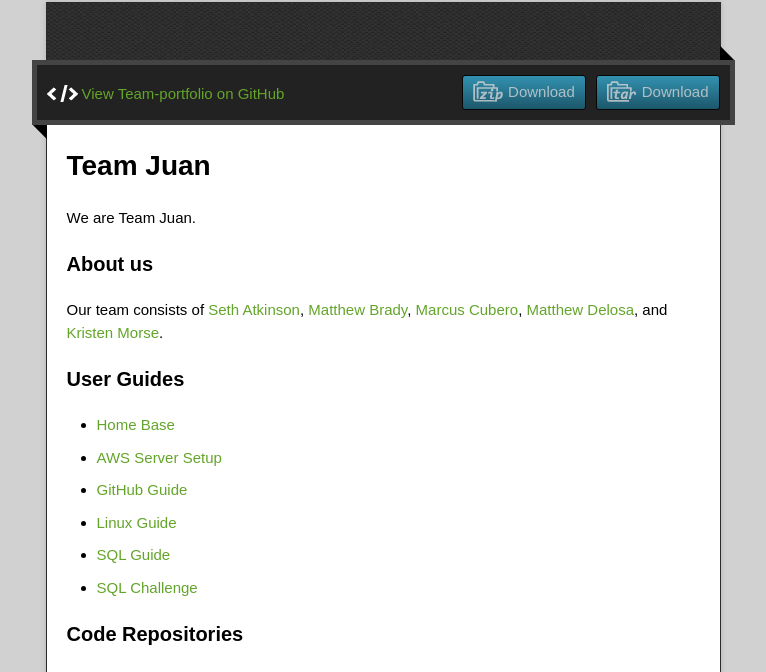
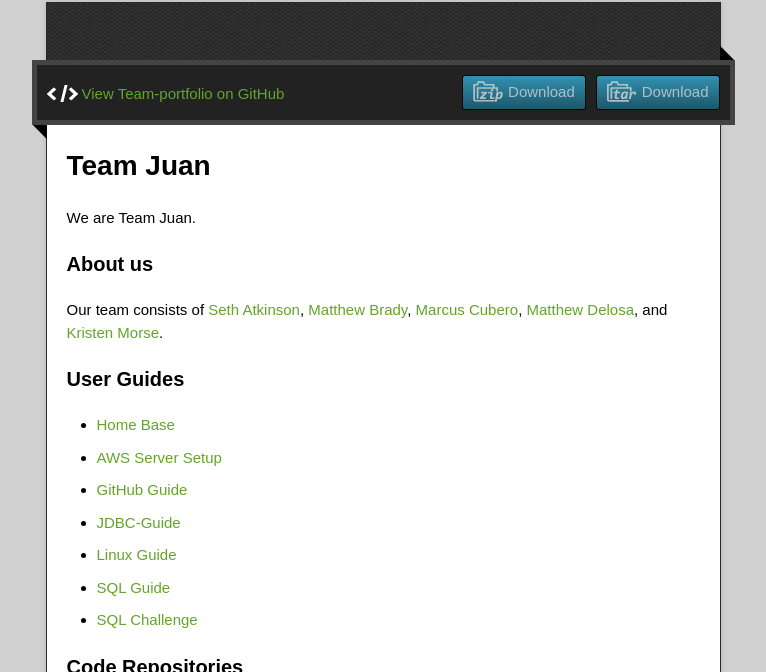
Before and after one commit to Team-Juan/team-portfolio, a plain HTML site: page index.html in a window 1280 px wide. Shown: the part 128-800 px from the top of the page, without its empty margins (257-1023 px from the left). Drawn offline with nearby package versions, Linux system fonts and the light colour scheme.

Commit message:
Update index.html

```diff
--- a/index.html
+++ b/index.html
@@ -53,6 +53,7 @@
 <li><a href="https://github.com/Team-Juan/user-guides/wiki">Home Base</a></li>
 <li><a href="https://github.com/Team-Juan/user-guides/wiki/AWS-Cloud-Server-Setup">AWS Server Setup</a></li>
 <li><a href="https://github.com/Team-Juan/user-guides/wiki/GitHub-User-Guide">GitHub Guide</a></li>
+<li><a href="https://github.com/Team-Juan/user-guides/wiki/JDBC-Guide">JDBC-Guide</a></li>
 <li><a href="https://github.com/Team-Juan/user-guides/wiki/Linux-Guide">Linux Guide</a></li>
 <li><a href="https://github.com/Team-Juan/user-guides/wiki/SQL-User-Guide">SQL Guide</a></li>
 <li><a href="https://github.com/Team-Juan/user-guides/wiki/SQL-Challenge">SQL Challenge</a></li>
```
